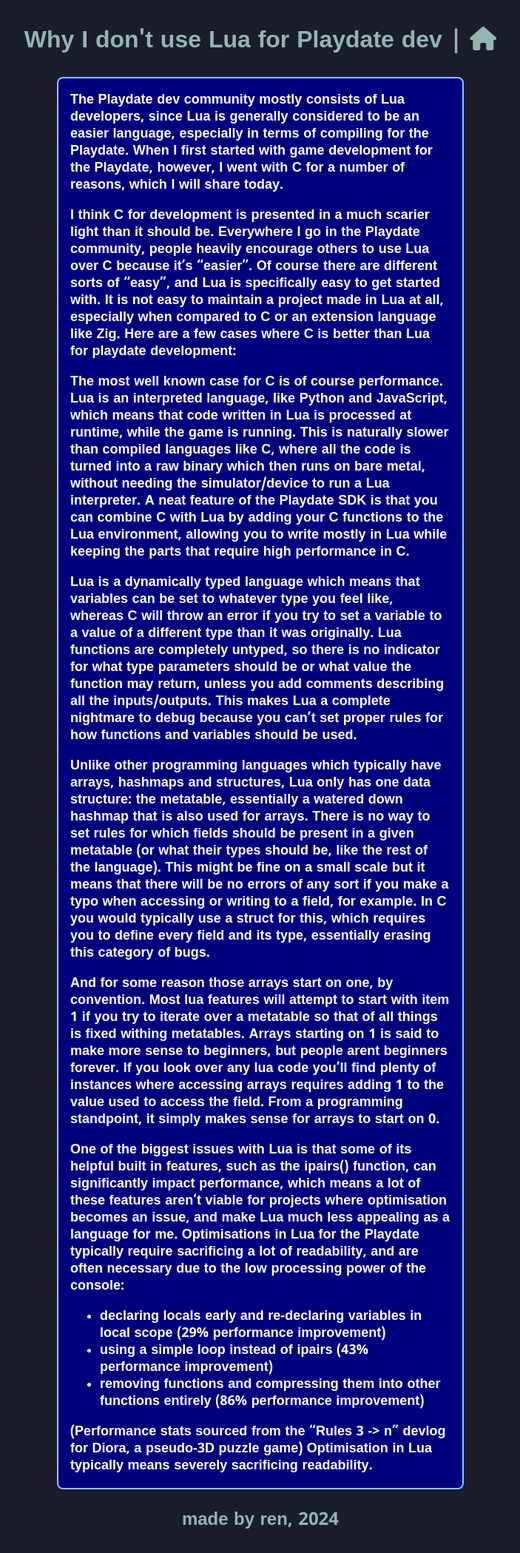
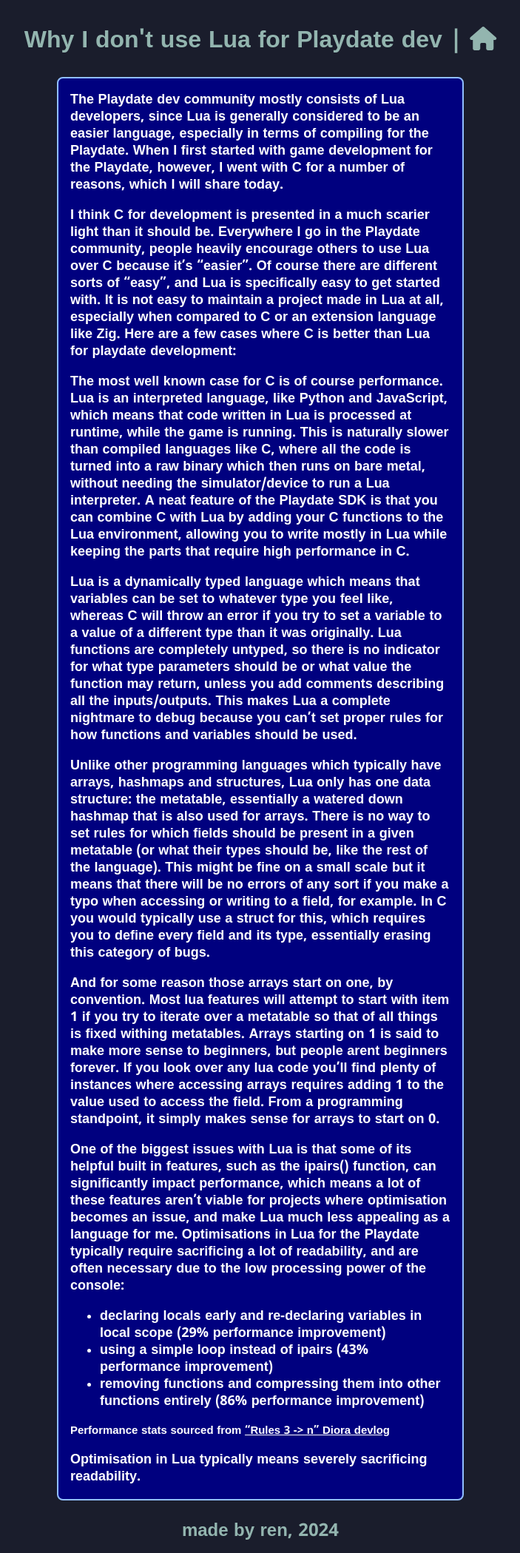
Before and after one commit to renpenguin/renpenguin.github.io, a Jekyll site: the page built from _posts/2024-07-30-c-not-lua.md, in a window 1280 px wide. Shown: the whole page at 74% size, without its empty margins (288-991 px from the left). Built offline with Jekyll 4.4.1, drawn with Linux system fonts in a browser that asks for light colours; nearby versions of some CDN libraries.

Commit message:
update performance improvement source

```diff
--- a/_posts/2024-07-30-c-not-lua.md
+++ b/_posts/2024-07-30-c-not-lua.md
@@ -20,5 +20,6 @@
 - using a simple loop instead of ipairs (43% performance improvement)
 - *removing functions and compressing them into other functions entirely* (86% performance improvement)
 
-(Performance stats sourced from the "Rules 3 -> n" devlog for Diora, a pseudo-3D puzzle game)
+##### Performance stats sourced from ["Rules 3 -> n" Diora devlog](https://dioragame.com/devlog/?log=4)
+
 Optimisation in Lua typically means severely sacrificing readability.
--- a/_sass/main.scss
+++ b/_sass/main.scss
@@ -29,6 +29,10 @@
 
 h2 {
     margin-bottom: 0;
+}
+
+h5 {
+    margin: 0;
 }
 
 a {
```
